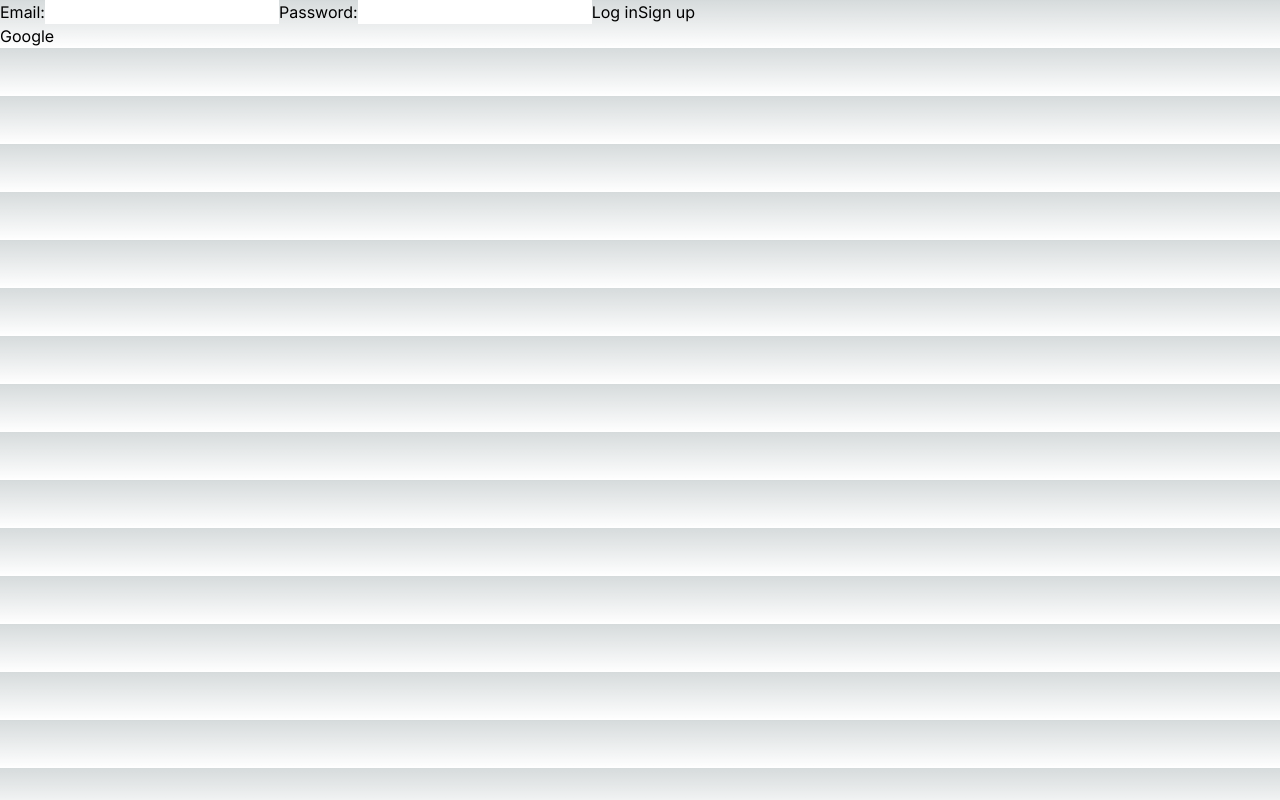
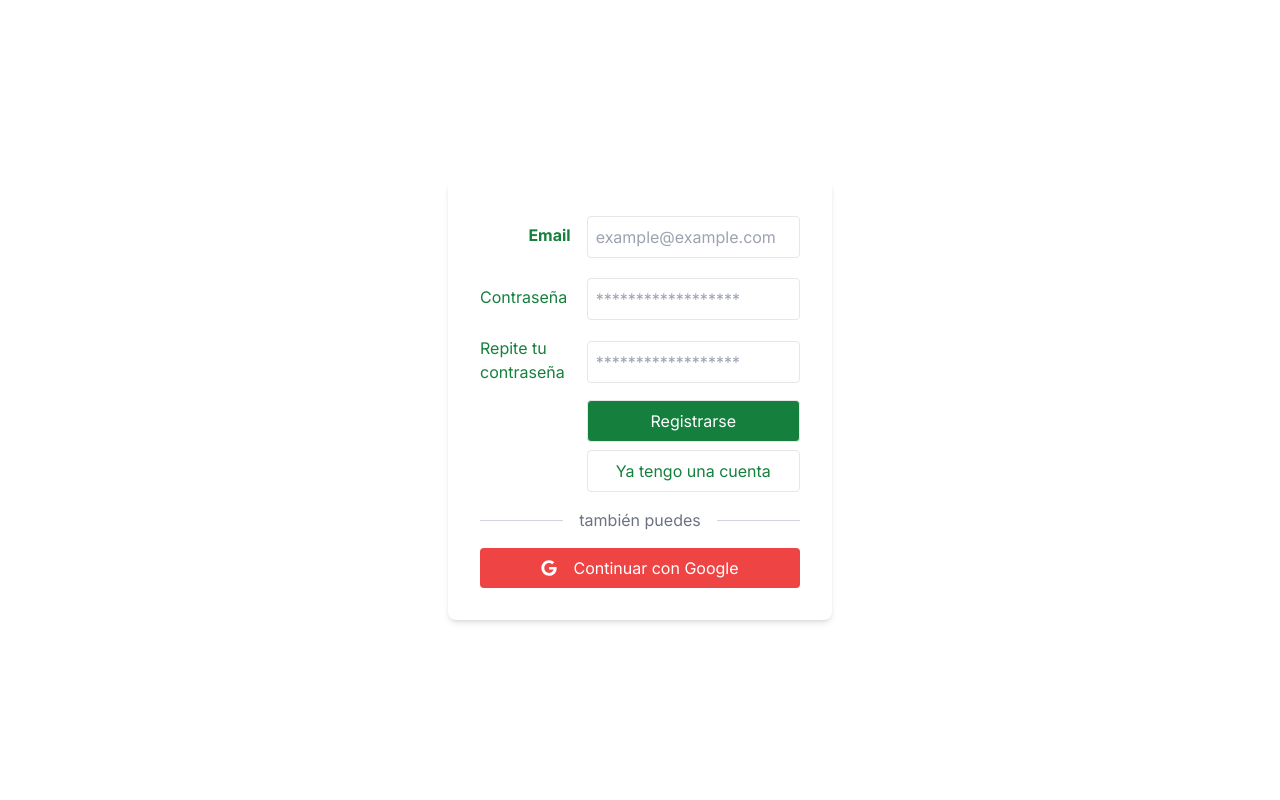
Before and after one commit to juanantoniodamianv/motor-online, a Next.js app: page /login in a window 1280 px wide. Built offline with nearby package versions, Linux system fonts and the light colour scheme.

Commit message:
login module

```diff
--- a/src/app/globals.css
+++ b/src/app/globals.css
@@ -18,12 +18,7 @@
 
 body {
   color: rgb(var(--foreground-rgb));
-  background: linear-gradient(
-      to bottom,
-      transparent,
-      rgb(var(--background-end-rgb))
-    )
-    rgb(var(--background-start-rgb));
+  background: white;
 }
 
 @layer utilities {
--- a/src/app/login/actions.ts
+++ b/src/app/login/actions.ts
@@ -5,7 +5,7 @@ import { redirect } from "next/navigation";
 
 import { createClient } from "@/utils/supabase/server";
 
-export async function login(formData: FormData) {
+export async function signin(formData: FormData) {
   const supabase = createClient();
 
   // type-casting here for convenience
@@ -45,19 +45,16 @@ export async function signup(formData: FormData) {
   redirect("/");
 }
 
-export async function google() {
-  console.log("aca");
+export async function signInWithGoogle() {
   const supabase = createClient();
   const { data, error } = await supabase.auth.signInWithOAuth({
     provider: "google",
     options: {
-      redirectTo: "http://example.com/auth/callback",
+      redirectTo: "/",
     },
   });
 
-  console.log({ data, error });
-
   if (data.url) {
-    redirect(data.url); // use the redirect API for your server framework
+    redirect(data.url);
   }
 }
--- a/src/app/login/page.tsx
+++ b/src/app/login/page.tsx
@@ -1,20 +1,204 @@
-import { login, signup, google } from "./actions";
+"use client";
+import { signup, signin, signInWithGoogle } from "./actions";
+import { useState } from "react";
 
 export default function LoginPage() {
+  const [newUser, setNewUser] = useState(true);
+
   return (
-    <>
-      <form>
-        <label htmlFor="email">Email:</label>
-        <input id="email" name="email" type="email" required />
-        <label htmlFor="password">Password:</label>
-        <input id="password" name="password" type="password" required />
-        <button formAction={login}>Log in</button>
-        <button formAction={signup}>Sign up</button>
-      </form>
+    <div className="flex items-center justify-center min-h-screen min-h-screen flex items-center justify-center">
+      <div className="w-full max-w-sm items-center bg-white p-8 rounded-lg shadow-md space-y-4">
+        {newUser ? (
+          <form className="">
+            <div className="md:flex md:items-center mb-4">
+              <div className="md:w-1/3">
+                <label
+                  className="block text-green-700 font-bold md:text-right mb-1 md:mb-0 pr-4"
+                  htmlFor="inline-full-name"
+                >
+                  Email
+                </label>
+              </div>
+              <div className="md:w-2/3">
+                <input
+                  className="border border-grey-100 focus:border-green-700 p-2 mt-1 w-full rounded focus:outline-none focus:ring-0"
+                  id="inline-full-name"
+                  type="email"
+                  placeholder="example@example.com"
+                  name="email"
+                  required
+                />
+              </div>
+            </div>
+            <div className="md:flex md:items-center mb-4">
+              <div className="md:w-1/3">
+                <label
+                  className="block text-green-700"
+                  htmlFor="inline-password"
+                >
+                  Contraseña
+                </label>
+              </div>
+              <div className="md:w-2/3">
+                <input
+                  className="border border-grey-100 focus:border-green-700 p-2 mt-1 w-full rounded focus:outline-none focus:ring-0"
+                  id="inline-password"
+                  type="password"
+                  name="password"
+                  placeholder="******************"
+                  required
+                />
+              </div>
+            </div>
 
-      <form>
-        <button formAction={google}>Google</button>
-      </form>
-    </>
+            <div className="md:flex md:items-center mb-4">
+              <div className="md:w-1/3">
+                <label
+                  className="block text-green-700"
+                  htmlFor="inline-password"
+                >
+                  Repite tu contraseña
+                </label>
+              </div>
+              <div className="md:w-2/3">
+                <input
+                  className="border border-grey-100 focus:border-green-700 p-2 mt-1 w-full rounded focus:outline-none focus:ring-0"
+                  id="inline-password"
+                  type="password"
+                  name="re-password"
+                  placeholder="******************"
+                  required
+                />
+              </div>
+            </div>
+            {/* TODO: captcha here */}
+            <div className="md:flex md:items-center mb-2">
+              <div className="md:w-1/3"></div>
+              <div className="md:w-2/3">
+                <button
+                  className="bg-green-700 text-white w-full py-2 rounded hover:bg-white hover:text-green-700 border hover:border-green-700"
+                  formAction={signup}
+                >
+                  Registrarse
+                </button>
+              </div>
+            </div>
+            <div className="md:flex md:items-center">
+              <div className="md:w-1/3"></div>
+              <div className="md:w-2/3">
+                <button
+                  className="bg-white text-green-700 w-full py-2 rounded hover:bg-green-700 hover:text-white border hover:border-green-700"
+                  onClick={() => setNewUser(false)}
+                  type="button"
+                >
+                  Ya tengo una cuenta
+                </button>
+              </div>
+            </div>
+          </form>
+        ) : (
+          <form className="">
+            <div className="md:flex md:items-center mb-4">
+              <div className="md:w-1/3">
+                <label
+                  className="block text-green-700 font-bold md:text-right mb-1 md:mb-0 pr-4"
+                  htmlFor="inline-full-name"
+                >
+                  Email
+                </label>
+              </div>
+              <div className="md:w-2/3">
+                <input
+                  className="border border-grey-100 focus:border-green-700 p-2 mt-1 w-full rounded focus:outline-none focus:ring-0"
+                  id="inline-full-name"
+                  type="email"
+                  placeholder="example@example.com"
+                  name="email"
+                  required
+                />
+              </div>
+            </div>
+            <div className="md:flex md:items-center mb-4">
+              <div className="md:w-1/3">
+                <label
+                  className="block text-green-700"
+                  htmlFor="inline-password"
+                >
+                  Contraseña
+                </label>
+              </div>
+              <div className="md:w-2/3">
+                <input
+                  className="border border-grey-100 focus:border-green-700 p-2 mt-1 w-full rounded focus:outline-none focus:ring-0"
+                  id="inline-password"
+                  type="password"
+                  name="password"
+                  placeholder="******************"
+                  required
+                />
+              </div>
+            </div>
+            {/* TODO: captcha here */}
+            <div className="md:flex md:items-center mb-2">
+              <div className="md:w-1/3"></div>
+              <div className="md:w-2/3">
+                <button
+                  className="bg-green-700 text-white w-full py-2 rounded hover:bg-white hover:text-green-700 border hover:border-green-700"
+                  formAction={signin}
+                >
+                  Iniciar Sesión
+                </button>
+              </div>
+            </div>
+            <div className="md:flex md:items-center">
+              <div className="md:w-1/3"></div>
+              <div className="md:w-2/3">
+                <button
+                  className="bg-white text-green-700 w-full py-2 rounded hover:bg-green-700 hover:text-white border hover:border-green-700"
+                  onClick={() => setNewUser(true)}
+                  type="button"
+                >
+                  Aún no tengo cuenta
+                </button>
+              </div>
+            </div>
+          </form>
+        )}
+
+        <div className="flex items-center justify-center">
+          <div className="flex items-center w-full">
+            <div className="flex-grow border-t border-gray-300"></div>
+            <span className="px-4 text-gray-500">también puedes</span>
+            <div className="flex-grow border-t border-gray-300"></div>
+          </div>
+        </div>
+
+        <form className="mt-4">
+          <div className="flex justify-center mt-4">
+            <button
+              formAction={signInWithGoogle}
+              className="bg-red-500 text-white w-full py-2 rounded hover:bg-red-600 flex items-center justify-center space-x-4"
+            >
+              <svg
+                className="w-4 h-4"
+                aria-hidden="true"
+                focusable="false"
+                data-prefix="fab"
+                data-icon="google"
+                role="img"
+                xmlns="http://www.w3.org/2000/svg"
+                viewBox="0 0 488 512"
+              >
+                <path
+                  fill="currentColor"
+                  d="M488 261.8C488 403.3 391.1 504 248 504 110.8 504 0 393.2 0 256S110.8 8 248 8c66.8 0 123 24.5 166.3 64.9l-67.5 64.9C258.5 52.6 94.3 116.6 94.3 256c0 86.5 69.1 156.6 153.7 156.6 98.2 0 135-70.4 140.8-106.9H248v-85.3h236.1c2.3 12.7 3.9 24.9 3.9 41.4z"
+                ></path>
+              </svg>
+              <span>Continuar con Google</span>
+            </button>
+          </div>
+        </form>
+      </div>
+    </div>
   );
 }
```
Also changed, not shown: src/app/login/login.module.css (added, +14 -0 lines), 1 other file (tests, documents, lock files or other folders).
